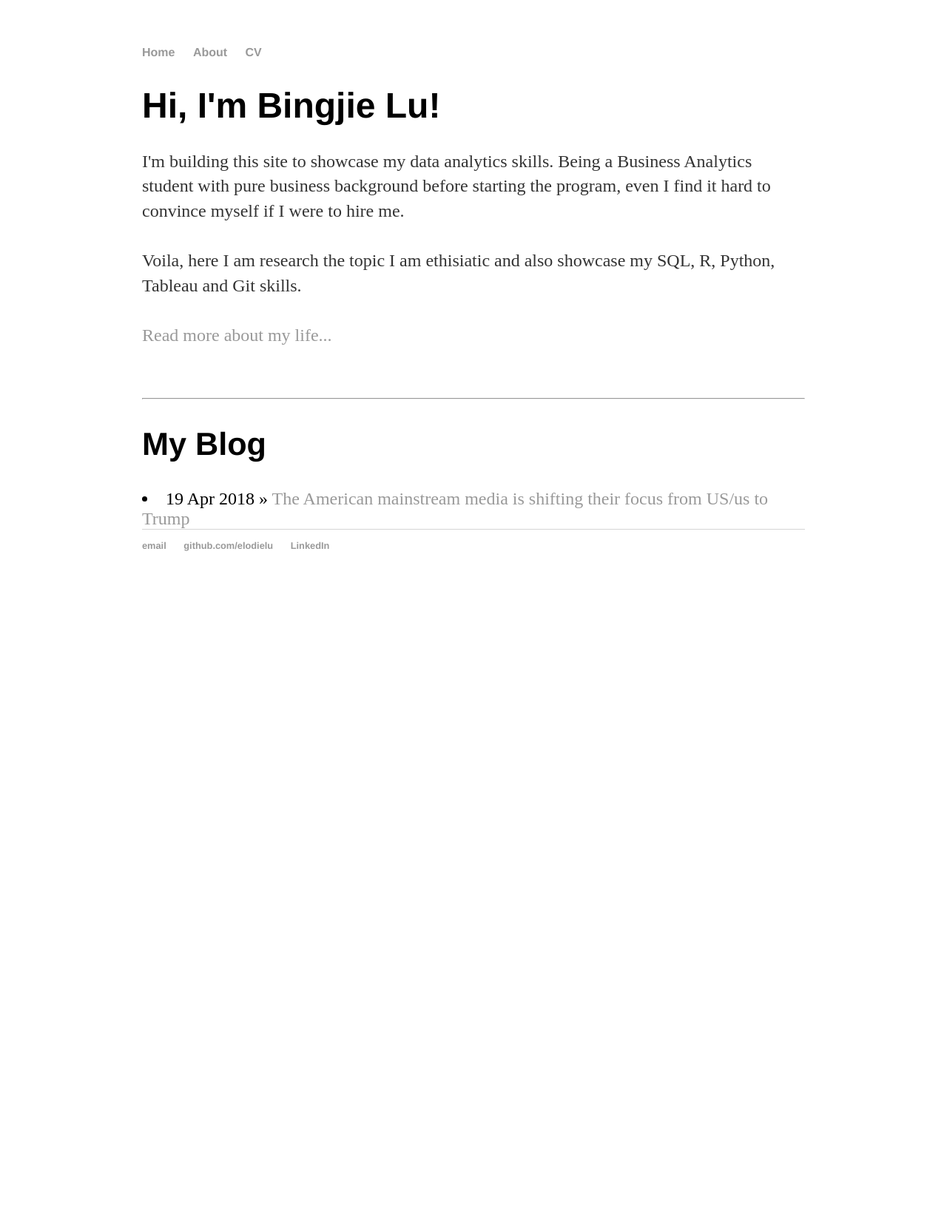
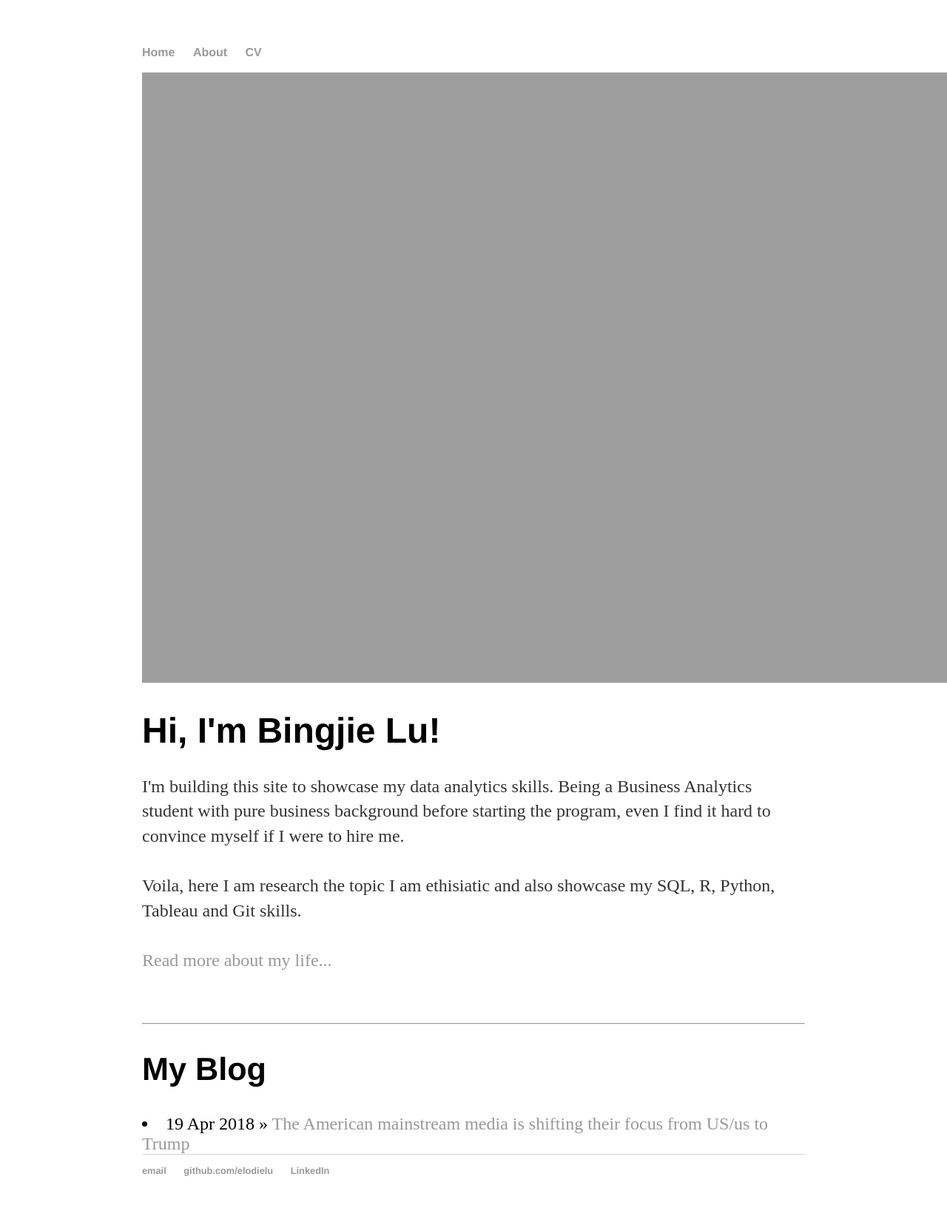
Before and after one commit to elodielu/elodielu.github.io, a Jekyll site: the page built from index.html, in a window 1280 px wide. Shown: the whole page at 74% size. Built offline with Jekyll 4.4.1, drawn with Linux system fonts in a browser that asks for light colours; before the commit the page ends 900 px from its top, so only the background shows below that.

Commit message:
Update index.html

```diff
--- a/index.html
+++ b/index.html
@@ -2,7 +2,7 @@
 layout: default
 title: Bingjie Lu
 ---
-
+<img src="https://elodielu.github.io/picture/blog-banner2.png" width="1100">
 		<div class="blurb">
 			<h1>Hi, I'm Bingjie Lu!</h1>
 			<p>I'm building this site to showcase my data analytics skills. Being a Business Analytics student with pure business background before starting the program, even I find it hard to convince myself if I were to hire me.<br>
```
